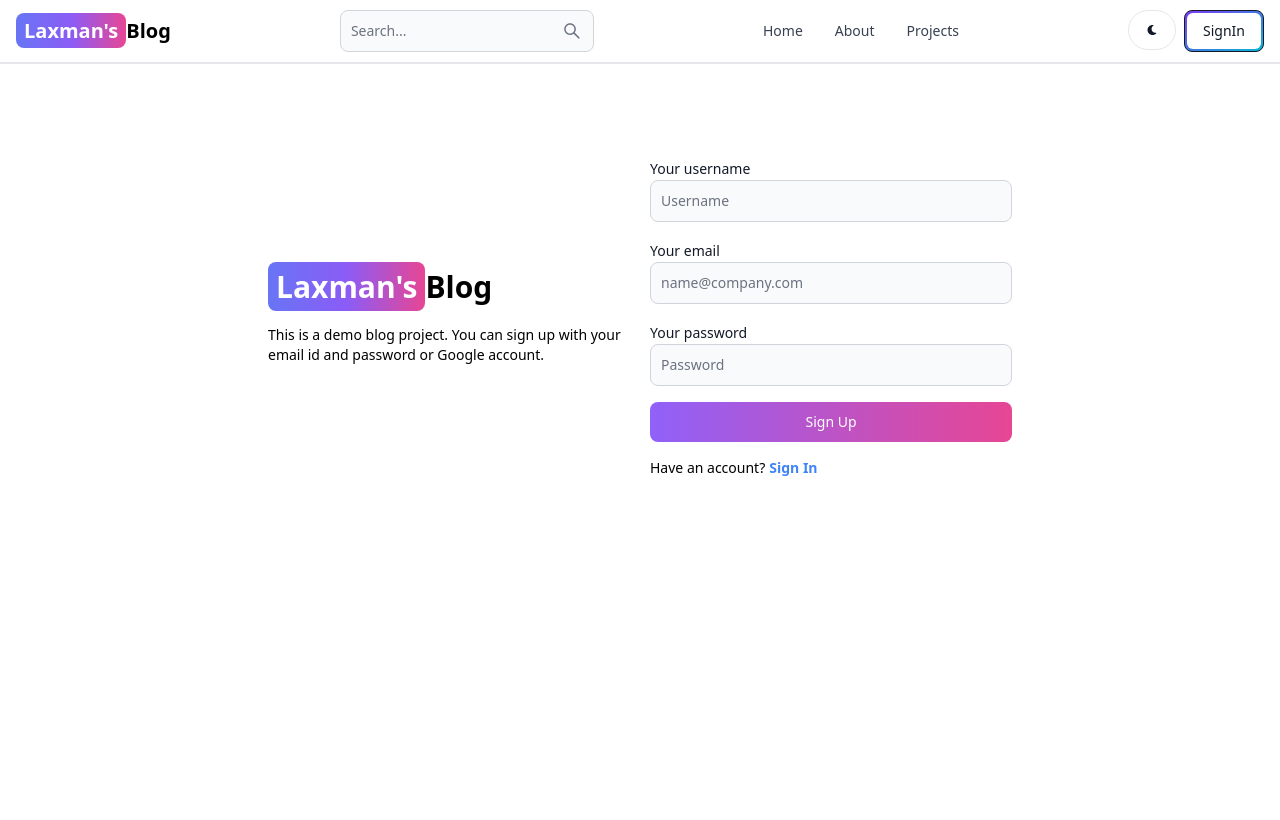
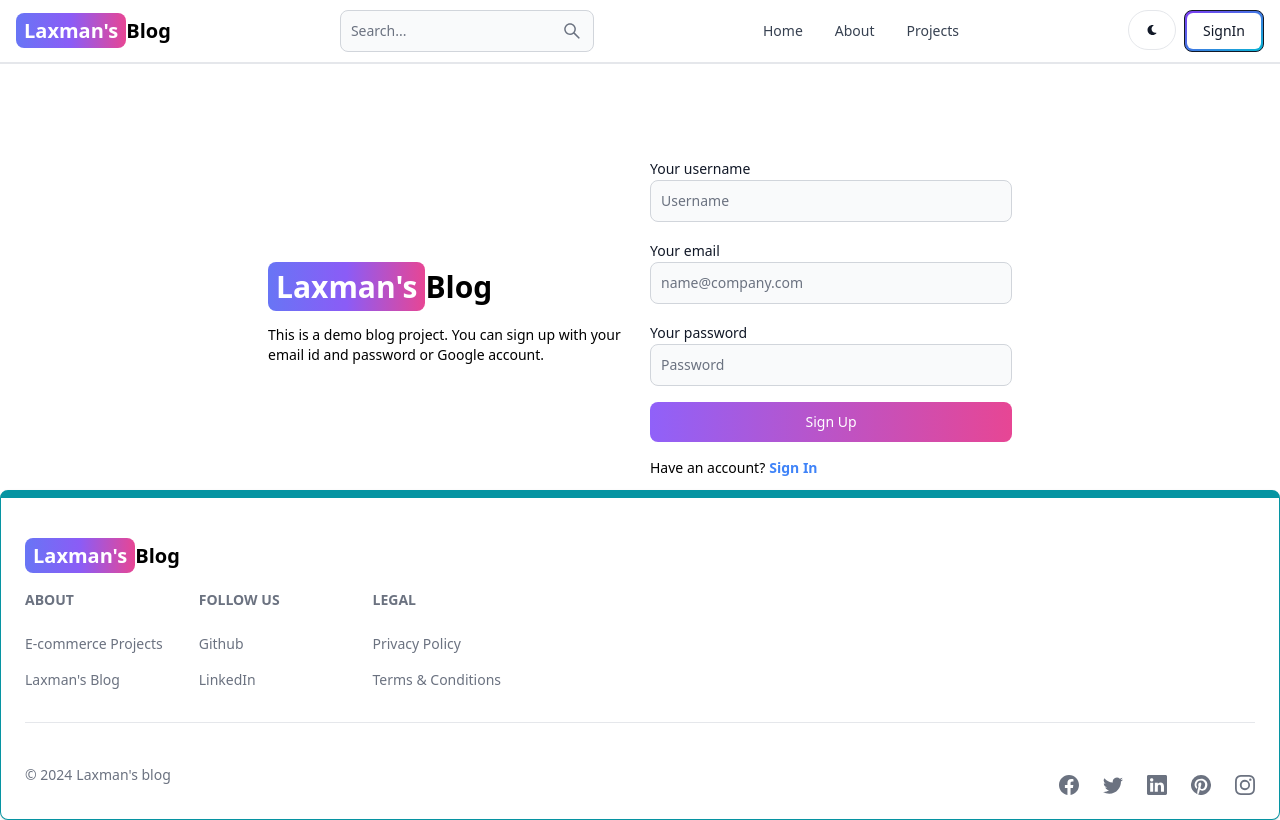
Before and after one commit to laxmankusetti/mern_blog, a React (Vite) app in the folder client/: page /sign-up in a window 1280 px wide. Built offline with nearby package versions, Linux system fonts and the light colour scheme.

Commit message:
created footer

```diff
--- a/client/src/App.jsx
+++ b/client/src/App.jsx
@@ -6,6 +6,7 @@ import Projects from './pages/Projects.jsx';
 import SignIn from './pages/SignIn.jsx';
 import SignUp from './pages/SignUp.jsx';
 import Header from './components/Header.jsx';
+import FooterCom from './components/Footer.jsx';
 
 export default function App() {
   return (
@@ -19,6 +20,7 @@ export default function App() {
         <Route path='/sign-in' element={<SignIn />} />
         <Route path='/sign-up' element={<SignUp />} />
       </Routes>
+      <FooterCom />
     </BrowserRouter>
   )
 }
--- /dev/null
+++ b/client/src/components/Footer.jsx
@@ -0,0 +1,95 @@
+import { Footer } from "flowbite-react";
+import { Link } from "react-router-dom";
+import { BsFacebook } from 'react-icons/bs';
+import { BsTwitter } from 'react-icons/bs';
+import { BsInstagram } from 'react-icons/bs';
+import { BsPinterest } from 'react-icons/bs';
+import { BsLinkedin } from 'react-icons/bs';
+
+export default function FooterCom() {
+  return (
+    <Footer container className="border border-t-8 border-teal-500">
+      <div className="w-full max-w-7xl mx-auto">
+        <div className="grid w-full sm:flex justify-between md:grid-cols-1">
+          <div className="mt-5">
+            <Link
+              to="/"
+              className="whitespace-nowrap self-center text-sm sm:text-xl dark:text-white font-semibold"
+            >
+              <span className="px-2 py-1 bg-gradient-to-r from-indigo-500 via-violet-500 to-pink-500 rounded-lg text-white">
+                Laxman&apos;s
+              </span>
+              Blog
+            </Link>
+            <div className="grid grid-cols-2 sm:grid-cols-3 gap-3 sm:grid-gap-6 mt-5">
+            <div>
+                <Footer.Title title="About" />
+                <Footer.LinkGroup col>
+                  <Footer.Link
+                    href="#"
+                    target="_blank"
+                    rel="noopener norefferer"
+                  >
+                    E-commerce Projects
+                  </Footer.Link>
+                  <Footer.Link
+                    href="#"
+                    target="_blank"
+                    rel="noopener norefferer"
+                  >
+                    Laxman&apos;s Blog
+                  </Footer.Link>
+                </Footer.LinkGroup>
+              </div>
+            <div>
+                <Footer.Title title="Follow Us" />
+                <Footer.LinkGroup col>
+                  <Footer.Link
+                    href="#"
+                    target="_blank"
+                    rel="noopener norefferer"
+                  >
+                    Github
+                  </Footer.Link>
+                  <Footer.Link
+                    href="#"
+                    target="_blank"
+                    rel="noopener norefferer"
+                  >
+                    LinkedIn
+                  </Footer.Link>
+                </Footer.LinkGroup>
+              </div>
+            <div>
+                <Footer.Title title="Legal" />
+                <Footer.LinkGroup col>
+                  <Footer.Link
+                    href="#"
+                  >
+                    Privacy Policy
+                  </Footer.Link>
+                  <Footer.Link
+                    href="#"
+                  >
+                    Terms &amp; Conditions
+                  </Footer.Link>
+                </Footer.LinkGroup>
+              </div>
+            </div>
+          </div>
+        </div>
+        <Footer.Divider/>
+        <div className="flex flex-col items-center gap-5 sm:flex-row sm:justify-between sm:items-center">
+            <Footer.Copyright href="#" by="Laxman's blog" year={new Date().getFullYear()}/>
+            <div className="flex sm:mt-5 mt-0 justify-center gap-6">
+                <Footer.Icon href="#" icon={BsFacebook}/>
+                <Footer.Icon href="#" icon={BsTwitter}/>
+                <Footer.Icon href="#" icon={BsLinkedin}/>
+                <Footer.Icon href="#" icon={BsPinterest}/>
+                <Footer.Icon href="#" icon={BsInstagram}/>
+            </div>
+        </div>
+      </div>
+    </Footer>
+  );
+}
```
